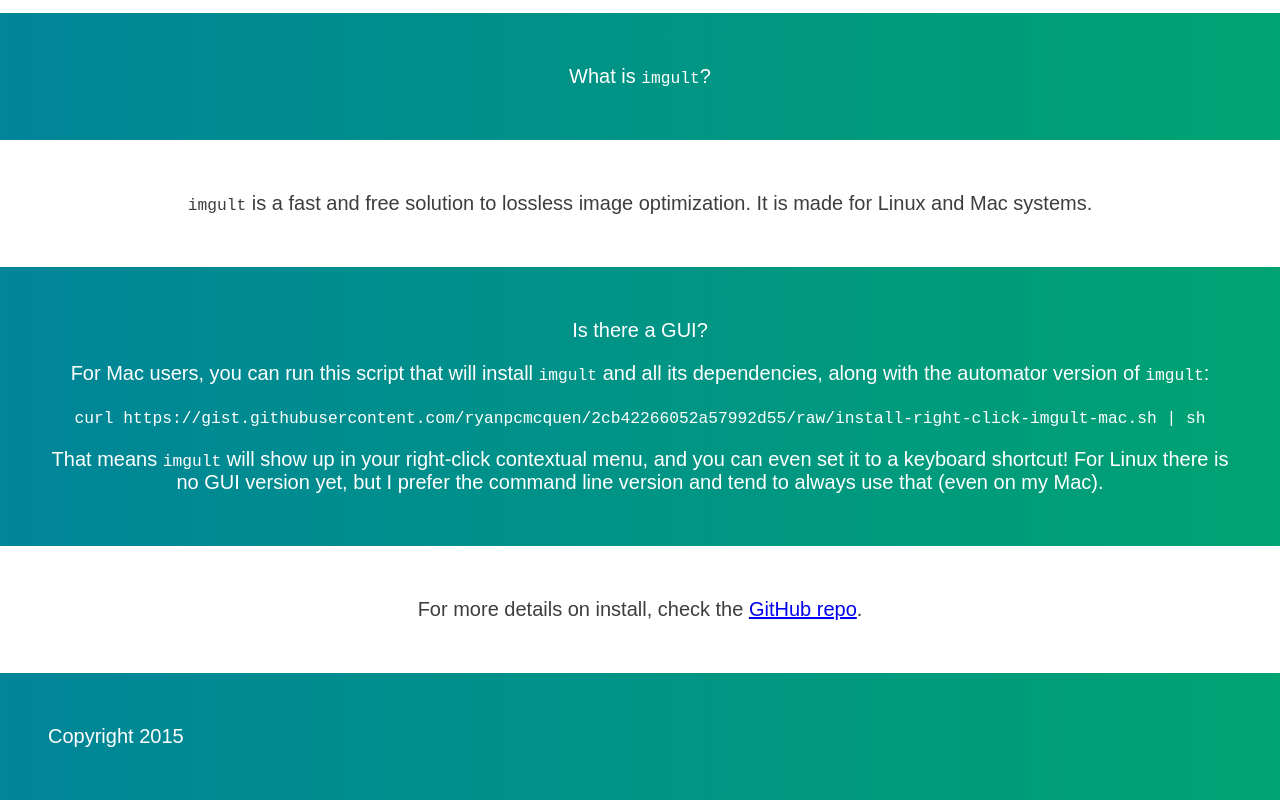
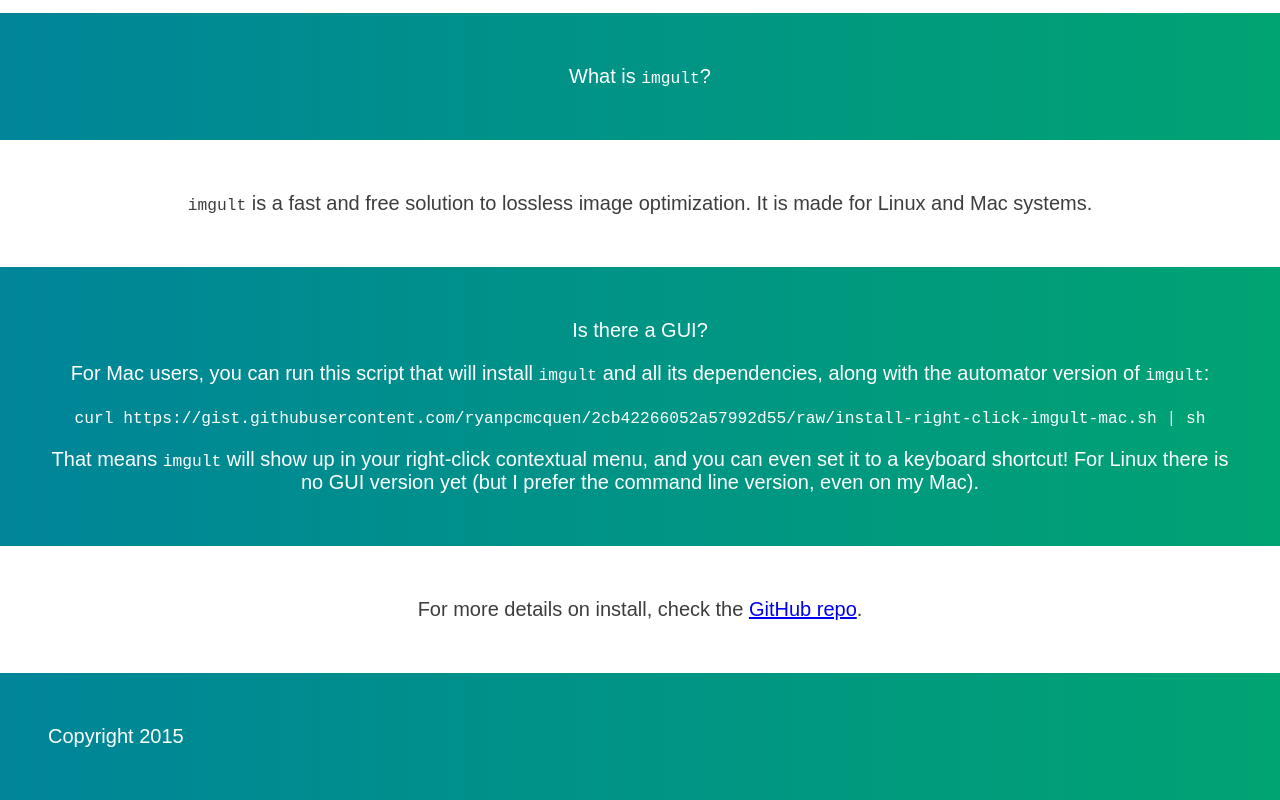
Before and after one commit to imgult/imgult.github.io, a plain HTML site: page index.html in a window 1280 px wide. Shown: the part 473-1273 px from the top of the page. Drawn offline with Linux system fonts and the light colour scheme.

Commit message:
change wording

```diff
--- a/index.html
+++ b/index.html
@@ -25,7 +25,7 @@
             <p>Is there a GUI?</p>
             <p>For Mac users, you can run this script that will install <code>imgult</code> and all its dependencies, along with the automator version of <code>imgult</code>:</p>
             <code>curl https://gist.githubusercontent.com/ryanpcmcquen/2cb42266052a57992d55/raw/install-right-click-imgult-mac.sh | sh</code>
-            <p>That means <code>imgult</code> will show up in your right-click contextual menu, and you can even set it to a keyboard shortcut! For Linux there is no GUI version yet, but I prefer the command line version and tend to always use that (even on my Mac).</p>
+            <p>That means <code>imgult</code> will show up in your right-click contextual menu, and you can even set it to a keyboard shortcut! For Linux there is no GUI version yet (but I prefer the command line version, even on my Mac).</p>
         </div>
         <div class="band color--primary">
             <p>For more details on install, check the <a href="https://github.com/ryanpcmcquen/image-ultimator">GitHub repo</a>.</p>
```
